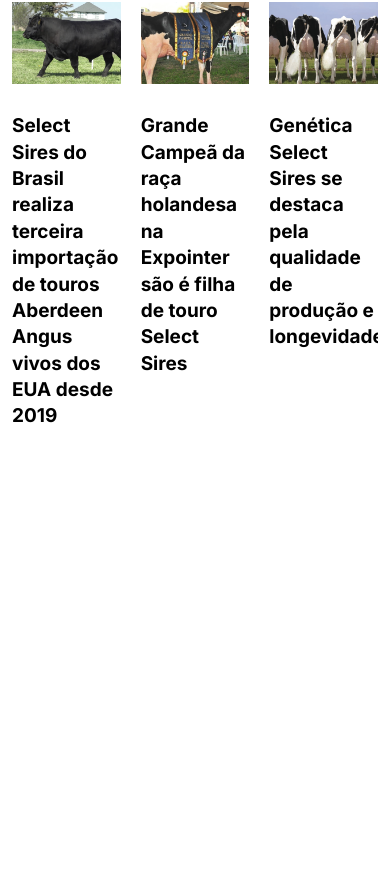
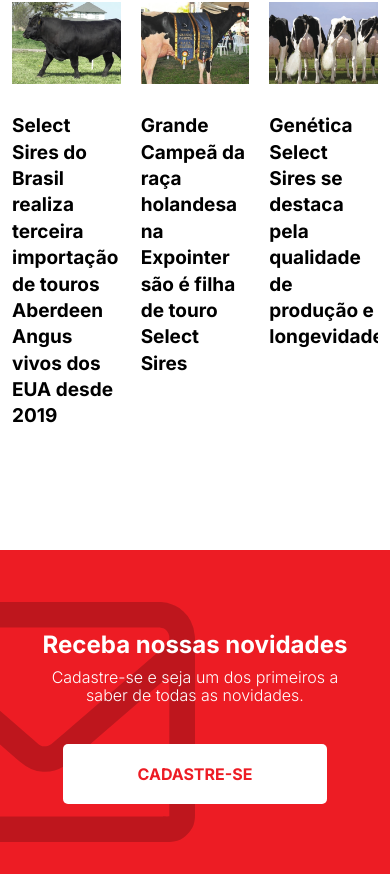
Before and after one commit to leonardototti/select-sires, a Next.js app: page / in a window 390 px wide. Shown: the part 4498-5372 px from the top of the page. Before the commit the page ends 5048 px from the top, so only its background shows below. Built offline with nearby package versions, Linux system fonts and the light colour scheme.

Commit message:
Finished newsletter section with responsive but without modal

```diff
--- /dev/null
+++ b/components/NewsletterSection/index.js
@@ -0,0 +1,17 @@
+import { Container } from 'react-bootstrap'
+import { Section, NewsletterTitle, NewsletterSubTitle, NewsletterJoin } from './styles'
+
+export default function NewsletterSection() {
+  return (
+    <Section>
+      <Container>
+        <NewsletterTitle>Receba nossas novidades</NewsletterTitle>
+        <NewsletterSubTitle>Cadastre-se e seja um dos primeiros a saber de todas as novidades.</NewsletterSubTitle>
+        <div className="button-container">
+          <NewsletterJoin>Cadastre-se</NewsletterJoin>
+        </div>
+        {/* <img className="newsletter-background" src="/newsletter-background.svg" width="350px" /> */}
+      </Container>
+    </Section>
+  )
+}
--- /dev/null
+++ b/components/NewsletterSection/styles.js
@@ -0,0 +1,108 @@
+import styled from 'styled-components'
+
+export const Section = styled.section`
+  width: 100%;
+  padding: 40px 0px;
+  background-color: #ed1c24;
+  position: relative;
+
+  .button-container {
+    display: flex;
+    align-items: center;
+    justify-content: center;
+  }
+
+  .container {
+    background-image: url('/newsletter-background.svg');
+    background-repeat: no-repeat;
+    background-position: center left calc(50% - 195px);
+    padding: 70px 0px;
+  }
+
+  @media(max-width: 992px) {
+    .container {
+      background-size: 50%;
+      background-position: center left calc(50% - 170px);
+    }
+  }
+
+  @media(max-width: 768px) {
+    .container {
+      background-size: 60%;
+      background-position: center left calc(50% - 100px);
+    }
+  }
+
+  @media(max-width: 576px) {
+    padding: 40px 0px 20px;
+
+    .container {
+      background-size: 300px;
+      background-position: center left calc(50% - 150px);
+      padding: 20px 0px 50px;
+    }
+  }
+`
+
+export const NewsletterContent = styled.div`
+  width: 100%;
+  position: absolute;
+  top: 0;
+  right: 0;
+`
+
+export const NewsletterTitle = styled.h2`
+  color: #fff;
+  font-family: Inter;
+  font-weight: bold;
+  font-size: 30px;
+  margin-bottom: 10px;
+  text-align: center;
+
+  @media(max-width: 576px) {
+    font-size: 24px;
+  }
+`
+
+export const NewsletterSubTitle = styled.h3`
+  color: #fff;
+  font-family: Inter;
+  font-weight: 300;
+  font-size: 18px;
+  line-height: 1.111;
+  text-align: center;
+  margin-top: 0;
+  margin-bottom: 40px;
+
+  @media(max-width: 576px) {
+    max-width: 300px;
+    margin-left: auto;
+    margin-right: auto;
+    font-size: 16px;
+  }
+`
+
+export const NewsletterJoin = styled.a`
+  background-color: #fff;
+  border-radius: 5px;
+  padding: 20px 90px;
+  display: block;
+  cursor: pointer;
+  user-select: none;
+  transition: transform 0.3s ease-in-out;
+
+  color: #ed1c24;
+  font-family: Inter;
+  font-weight: bold;
+  font-size: 16px;
+  text-transform: uppercase;
+  text-decoration: none;
+
+  &:active {
+    transform: scale(1.05);
+  }
+
+  @media(max-width: 576px) {
+    padding: 20px 75px;
+  }
+`
--- a/pages/index.js
+++ b/pages/index.js
@@ -14,6 +14,7 @@
 import AboutSection from '../components/AboutSection'
 import RepresentativesSection from '../components/RepresentativesSection'
 import NewsSection from '../components/NewsSection'
+import NewsletterSection from '../components/NewsletterSection'
 
 Modal.setAppElement('#__next');
 
@@ -55,6 +56,7 @@
       <AboutSection />
       <RepresentativesSection />
       <NewsSection />
+      <NewsletterSection />
     </>
   )
 }
```
Also changed, not shown: public/newsletter-background.svg (added).
